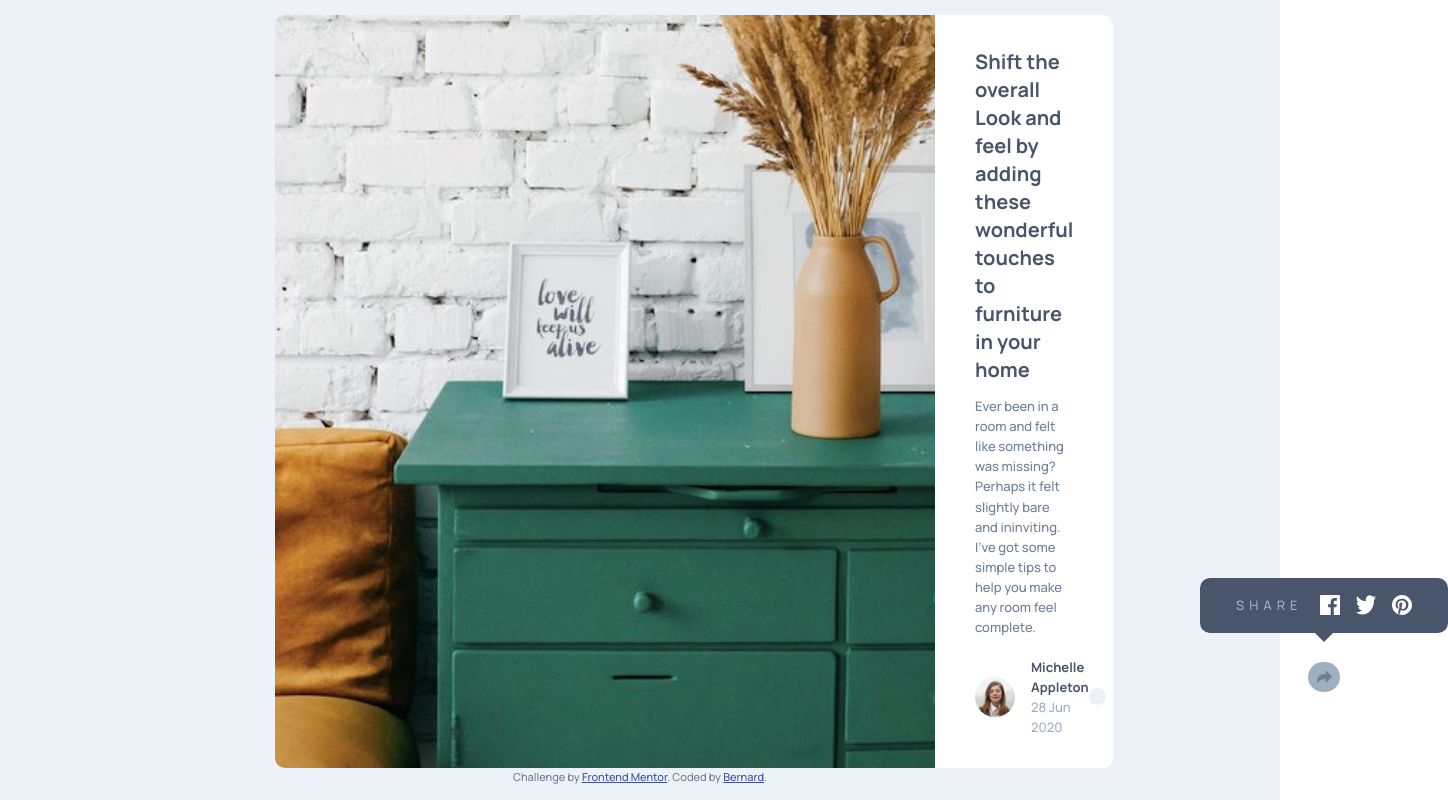
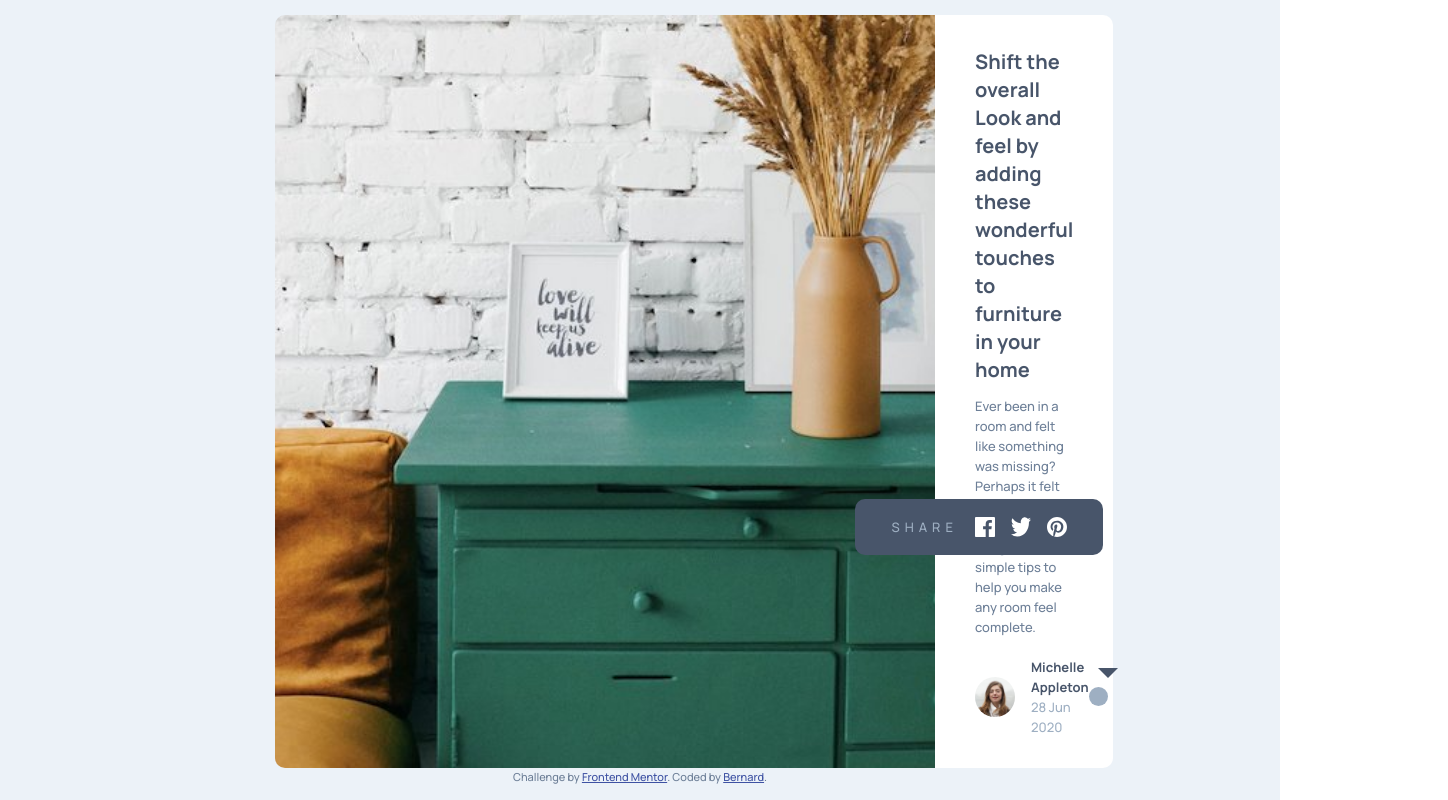
Before and after one commit to Bernardanxiety/Article-preview, a plain HTML site: page index.html in a window 1280 px wide. Both pictures are taken after a click on the element 1097 px from the left and 696 px from the top of the page. Shown: the whole page, 1448 px wide, since content can reach past the window. Drawn offline with Linux system fonts and the light colour scheme.

Commit message:
Fixed close button

```diff
--- a/script.js
+++ b/script.js
@@ -3,7 +3,8 @@ const closeBtn = document.querySelector('.close-icon');
 const socials = document.querySelector('.socials');
 
 openBtn.addEventListener('click', function() {
-    socials.classList.add('enabled');
+    socials.classList.toggle('enabled');
+    openBtn.classList.toggle('open-icon-close');
 })
 
 closeBtn.addEventListener('click', function() {
--- a/style.css
+++ b/style.css
@@ -105,7 +105,7 @@ p + .user {
 .open-icon {
     margin-left: auto;
     background-color: var(--clr4);
-    padding: .85rem;
+    padding: .95rem;
     border-radius: 100vh;
     cursor: pointer;
 }
@@ -158,7 +158,6 @@ p + .user {
     display: flex;
     height: calc(100% + 2rem);
     width: calc(100% + 6.4rem);
-    transition: all 1s ease;
 }
 
 @media (min-width: 700px) {
@@ -193,35 +192,38 @@ p + .user {
     }
 
     .socials {
-        width: max-content;
-        left: 22.5rem;
-        top: -7.9rem;
+        right: -30%;
+        left: unset;
+        top: -195%;
         padding: 1.75rem 3.6rem;
-        height: min-content;
         border-radius: 1rem;
     }
 
+    .enabled {
+        width: max-content;
+        height: min-content;
+    }
+
     .socials p {
-        margin-right: 1.8rem;
+        margin-right: 1.7rem;
     }
 
     .close-icon {
-        position: absolute;
-        top: 8.4rem;
-        left: 10.8rem;
+        display: none;
     }
 
-    .close-icon::after {
+    .open-icon-close {
+        background-color: var(--clr3);
+        position: relative;
+    }
+
+    .open-icon-close::after {
 
         content: "";
 
         position: absolute;
 
-        top: -3rem;
-
-        left: 1.1rem;
-
-        margin-left: -5px;
+        top: -100%;
 
         border-width: 10px;
 
```
